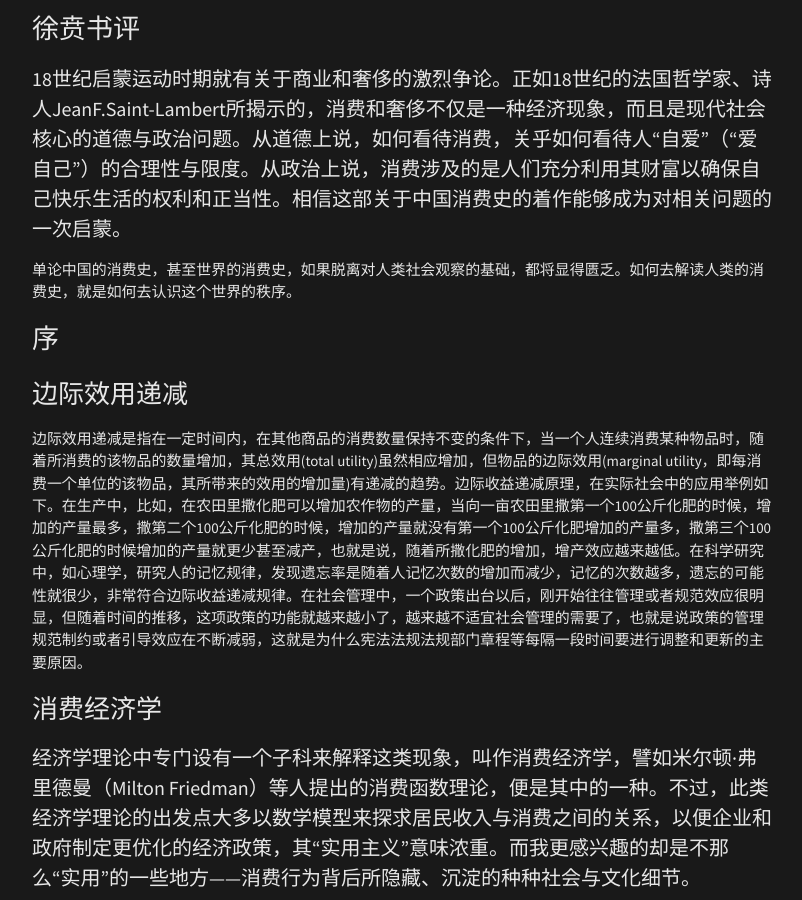
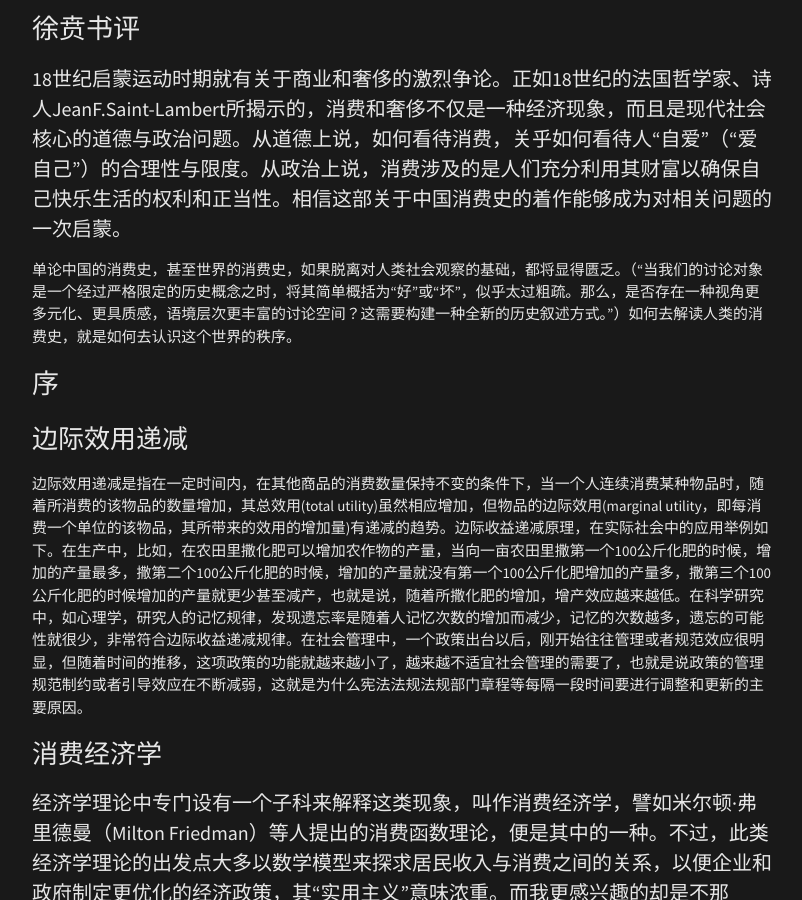
Before and after one commit to omsiel/omsiel.github.io, a Jekyll site: the page built from _posts/2019-05-22-购物凶猛.md, in a window 1280 px wide and 900 px high, scrolled down 426 px. Shown: the whole window, without its empty margins (238-1040 px from the left). Built offline with Jekyll 4.4.1, drawn with Linux system fonts in a browser that asks for light colours; nearby versions of some CDN libraries; some of the changed text lies outside the part shown.

Commit message:
修改文章

```diff
--- a/_posts/2019-05-22-购物凶猛.md
+++ b/_posts/2019-05-22-购物凶猛.md
@@ -9,7 +9,7 @@ categories: note
 
 #### 18世纪启蒙运动时期就有关于商业和奢侈的激烈争论。正如18世纪的法国哲学家、诗人JeanF.Saint-Lambert所揭示的，消费和奢侈不仅是一种经济现象，而且是现代社会核心的道德与政治问题。从道德上说，如何看待消费，关乎如何看待人“自爱”（“爱自己”）的合理性与限度。从政治上说，消费涉及的是人们充分利用其财富以确保自己快乐生活的权利和正当性。相信这部关于中国消费史的着作能够成为对相关问题的一次启蒙。
 
-##### 单论中国的消费史，甚至世界的消费史，如果脱离对人类社会观察的基础，都将显得匮乏。如何去解读人类的消费史，就是如何去认识这个世界的秩序。
+##### 单论中国的消费史，甚至世界的消费史，如果脱离对人类社会观察的基础，都将显得匮乏。（“当我们的讨论对象是一个经过严格限定的历史概念之时，将其简单概括为“好”或“坏”，似乎太过粗疏。那么，是否存在一种视角更多元化、更具质感，语境层次更丰富的讨论空间？这需要构建一种全新的历史叙述方式。”）如何去解读人类的消费史，就是如何去认识这个世界的秩序。
 
 # 序
 
@@ -40,3 +40,7 @@ categories: note
 #### 中国自晚清以来，追求“现代化”、甩掉小农经济“旧包袱”的步伐一刻未停，其中，商业领域改革的节奏尤为引人注目。商品经济和消费主义在20世纪中国的大地上蔚为流行的两个时期，有两位在华的外商写了两部颇具代表性的作品，其一是民国时期卡尔·克劳（Carl Crow）的《四万万顾客》（400 Million Customers），其二是詹姆斯·麦克格雷格（James McGregor）出版于2005年的《十亿消费者》（One Billion Customers），两部相距半个多世纪的作品都不约而同地把中国人复杂多变的集体形象浓缩为一个词——customers（顾客、消费者）。
 
 #### 历史文献给我们的真实回馈是：鉴于中国特殊的历史和文化辙迹，百年来，消费主义经常被政治局势和文化思潮所裹挟，消费者身上的这一抹文化的异色，在很多时候都显得异常浓烈。
+
+#### 英国史家托尼·朱特（Tony Judt）告诫我们：“我们几乎无法将20世纪丢弃，但已经将它的各种争端、各种理论教条、各种思想、各种恐惧在记忆里悄悄抹去。”今天，当消费的狂喜和欲望的满足所产生的“幸福感”已然填满了生活，当“买买买”的网络用语和嘉年华式的购物成为重要的感情交流乃至情绪宣泄方式时，我们其实很有必要从这热烈而空无所傍的狂欢中抽身而出，暂停下来，重整思路。
+
+##### 生于忧患，死于安乐。
```
